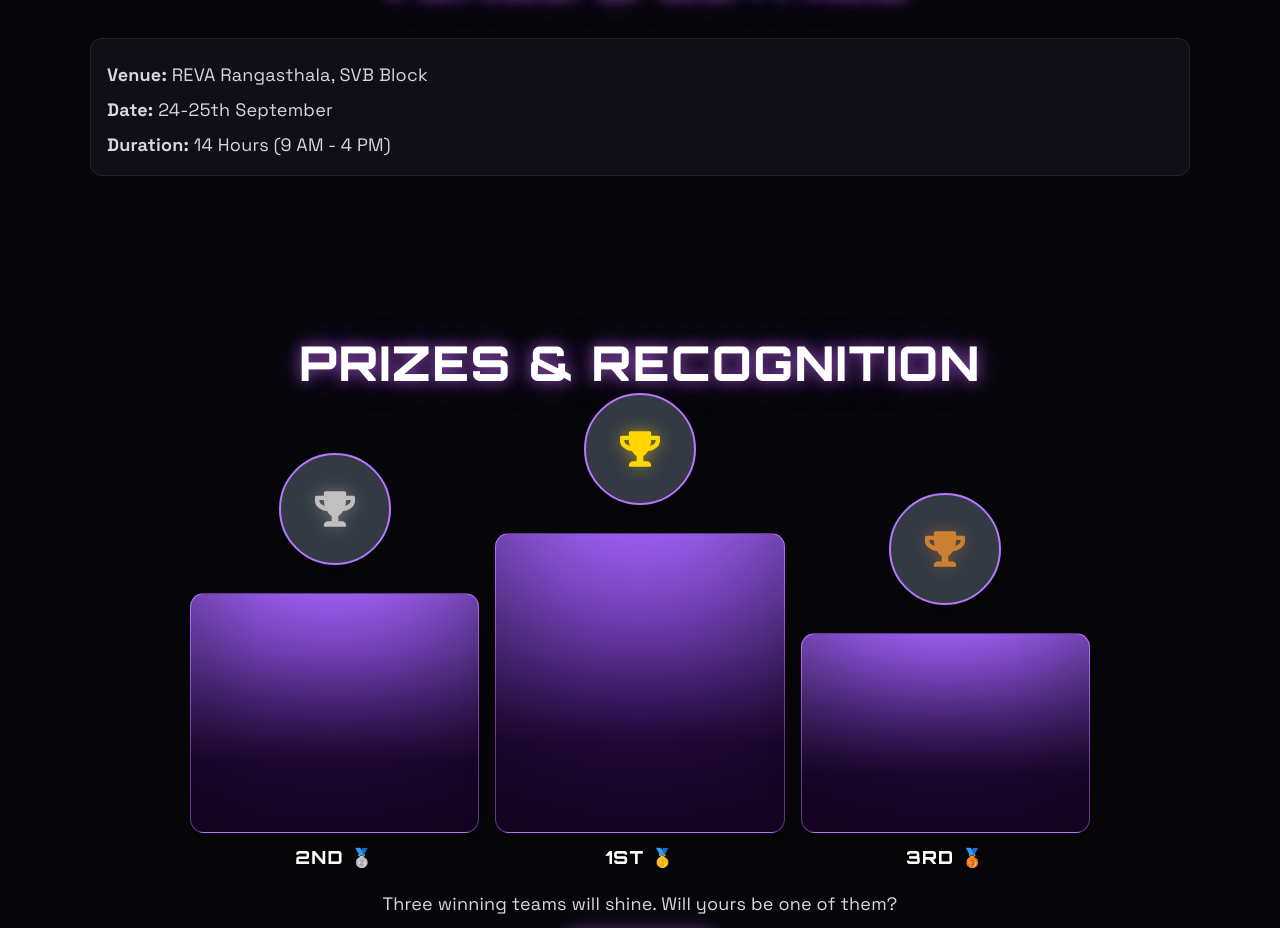
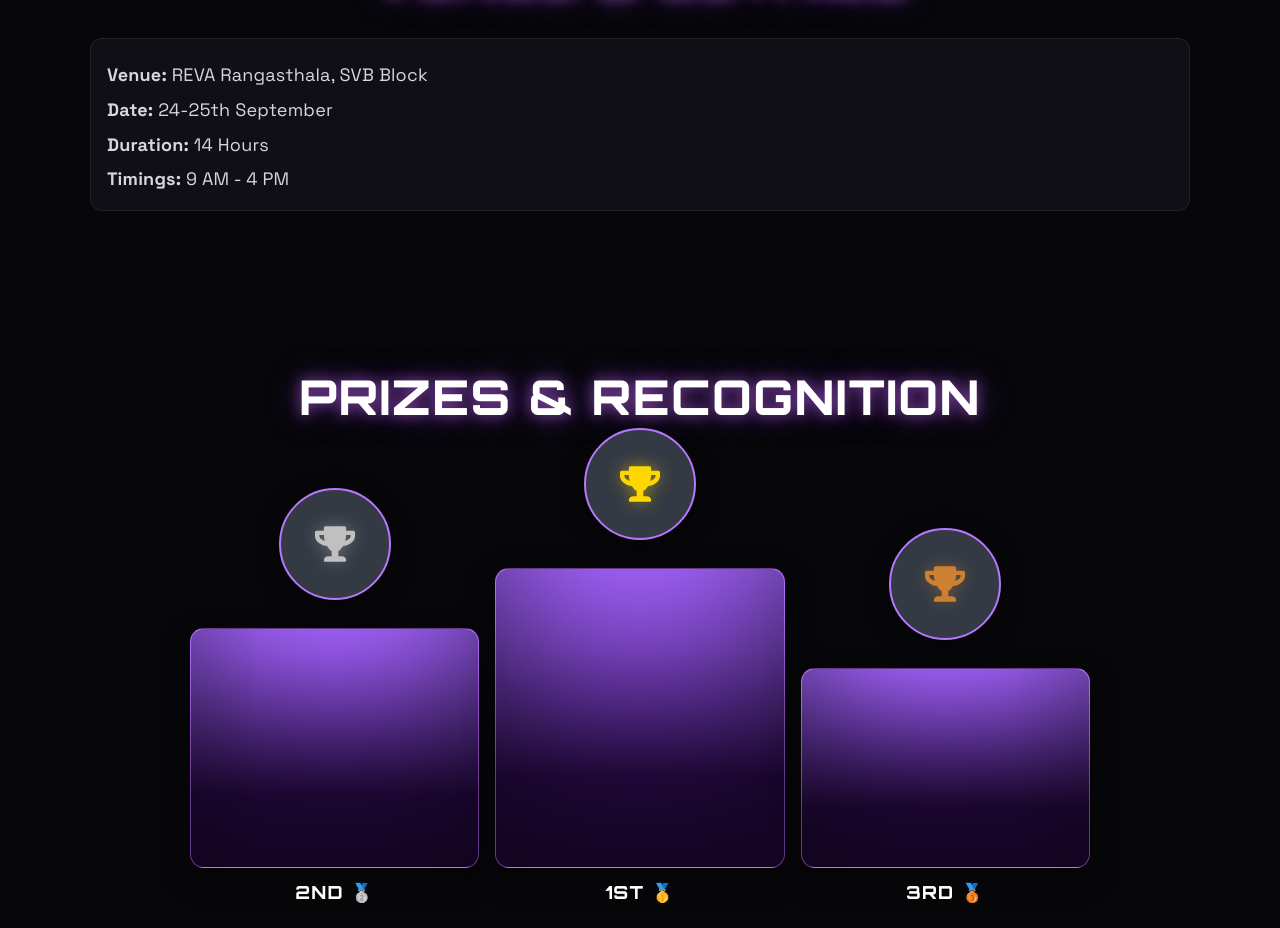
Before and after one commit to SnippetTechie/HACC-IT-2.0, a React (Vite) app: page / in a window 1280 px wide. Shown: the part 2648-3576 px from the top of the page. Built offline with nearby package versions, Linux system fonts and the light colour scheme.

Commit message:
timinig field is added

```diff
--- a/src/components/Venue.jsx
+++ b/src/components/Venue.jsx
@@ -9,7 +9,8 @@ export default function Venue() {
           <div className="info">
             <p><strong>Venue:</strong> REVA Rangasthala, SVB Block</p>
             <p><strong>Date:</strong> 24-25th September</p>
-            <p><strong>Duration:</strong> 14 Hours (9 AM - 4 PM)</p>
+            <p><strong>Duration:</strong> 14 Hours </p>
+            <p><strong>Timings:</strong> 9 AM - 4 PM</p>
           </div>
         </div>
       </div>
```
